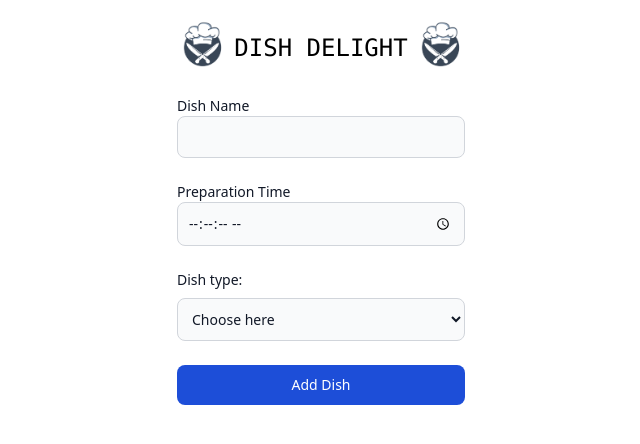
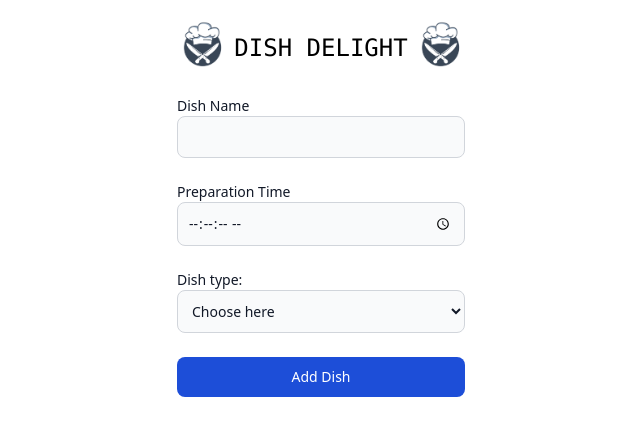
Before and after one commit to waldekglaz/dish-form, a React (Create React App) app: page / in a window 1280 px wide. Shown: the top 444 px of the page, without its empty margins (319-959 px from the left). Built offline with nearby package versions, Linux system fonts and the light colour scheme.

Commit message:
InputSelect added

```diff
--- a/src/components/Form.tsx
+++ b/src/components/Form.tsx
@@ -2,6 +2,7 @@ import { useEffect, useState } from "react";
 import { useForm } from "react-hook-form";
 import FormField from "./FormField";
 import InputField from "./InputField";
+import InputSelect from "./InputSelect";
 import ErrorMessage from "./ErrorMessage";
 import Message from "./Message";
 import Spinner from "./Spinner";
@@ -16,8 +17,13 @@ type FormValues = {
   diameter: string;
   spiciness_scale: string;
   slices_of_bread: string;
+  attr: string;
 };
-
+const dishTypes = [
+  { type: "pizza", attr: ["no_of_slices", "diameter"] },
+  { type: "soup", attr: ["spiciness_scale"] },
+  { type: "sandwich", attr: ["slices_of_bread"] },
+];
 const Form = () => {
   const [isSending, setIsSending] = useState(false);
   const [success, setSuccess] = useState(false);
@@ -36,27 +42,33 @@ const Form = () => {
   };
   const form = useForm<FormValues>(defaultValues);
   const { register, handleSubmit, watch, unregister, reset, formState } = form;
+  console.log(formState);
   const watchType = watch("type");
-  const { errors } = formState;
+  const { errors, isSubmitSuccessful } = formState;
   useEffect(() => {
     if (watchType === "pizza") {
       register("no_of_slices");
       register("diameter");
-    } else if (watchType === "soup") {
-      register("spiciness_scale");
-    } else if (watchType === "sandwich") {
-      register("slices_of_bread");
     } else {
       unregister("no_of_slices");
       unregister("diameter");
+    }
+    if (watchType === "soup") {
+      register("spiciness_scale");
+    } else {
       unregister("spiciness_scale");
+    }
+    if (watchType === "sandwich") {
+      register("slices_of_bread");
+    } else {
       unregister("slices_of_bread");
     }
   }, [register, unregister, watchType]);
   const onSubmit = (data: FormValues) => {
+    console.log(data);
     setIsSending(true);
     const url =
-      "https://umzzcc503l.execute-api.us-west-2.amazonaws.com/dishes/3";
+      "https://umzzcc503l.execute-api.us-west-2.amazonaws.com/dishes/";
 
     axios
       .post(url, {
@@ -66,7 +78,7 @@ const Form = () => {
         setIsSending(false);
         setSuccess(true);
         setResponseMsg(response.data);
-        console.log("Response :", response);
+        console.log("Response :", response.data);
       })
       .catch(function (error) {
         setIsSending(false);
@@ -113,24 +125,11 @@ const Form = () => {
             </InputField>
           </FormField>
           <FormField>
-            <label
+            <InputSelect
               htmlFor="type"
-              className="block mb-2 text-sm font-medium text-gray-900"
-            >
-              Dish type:
-            </label>
-            <select
-              className="bg-gray-50 border border-gray-300 text-gray-900 text-sm rounded-lg focus:ring-blue-500 focus:border-blue-500 block w-full p-2.5"
-              {...register("type", { required: "Dish type is required" })}
-            >
-              <option value="" disabled>
-                Choose here
-              </option>
-              <option value="pizza">Pizza</option>
-              <option value="soup">Soup</option>
-              <option value="sandwich">Sandwich</option>
-            </select>
-
+              label="Dish type:"
+              register={register("type", { required: "Dish type is required" })}
+            />
             {errors.type?.message && (
               <ErrorMessage message={errors.type?.message} />
             )}
--- /dev/null
+++ b/src/components/InputSelect.tsx
@@ -0,0 +1,31 @@
+import { FC } from "react";
+
+interface InputSelectProps {
+  htmlFor: string;
+  label: string;
+  register: Object;
+}
+
+const InputSelect: FC<InputSelectProps> = ({ htmlFor, label, register }) => {
+  return (
+    <label
+      htmlFor={htmlFor}
+      className="block mb-2 text-sm font-medium text-gray-900"
+    >
+      {label}
+      <select
+        className="bg-gray-50 border border-gray-300 text-gray-900 text-sm rounded-lg focus:ring-blue-500 focus:border-blue-500 block w-full p-2.5"
+        {...register}
+      >
+        <option value="" disabled>
+          Choose here
+        </option>
+        <option value="pizza">Pizza</option>
+        <option value="soup">Soup</option>
+        <option value="sandwich">Sandwich</option>
+      </select>
+    </label>
+  );
+};
+
+export default InputSelect;
```
